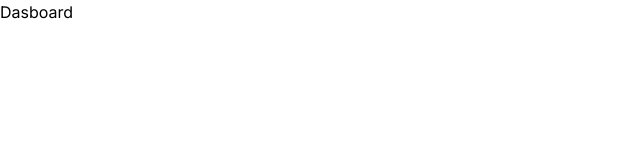
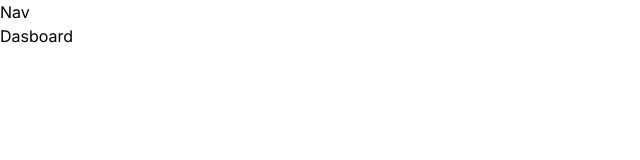
Before and after one commit to theallSparky/nextjs-ticketing, a Next.js app: page / in a window 1280 px wide. Shown: the top 160 px of the page, without its empty margins (0-640 px from the left). Built offline with nearby package versions, Linux system fonts and the light colour scheme.

Commit message:
Added global navbar

```diff
--- a/app/layout.js
+++ b/app/layout.js
@@ -1,3 +1,4 @@
+import Nav from "./(components)/Nav";
 import "./globals.css";
 import { Inter } from "next/font/google";
 
@@ -11,7 +12,10 @@
 export default function RootLayout({ children }) {
   return (
     <html lang="en">
-      <body className={inter.className}>{children}</body>
+      <body className={inter.className}>
+        <Nav />
+        {children}
+      </body>
     </html>
   );
 }
```
